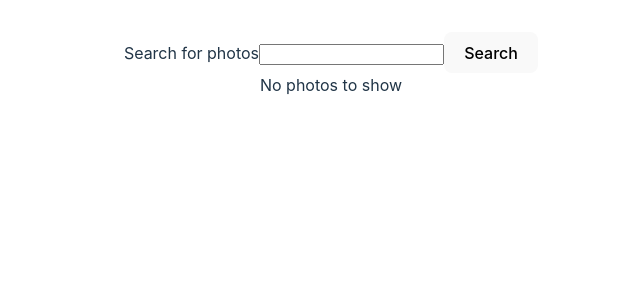
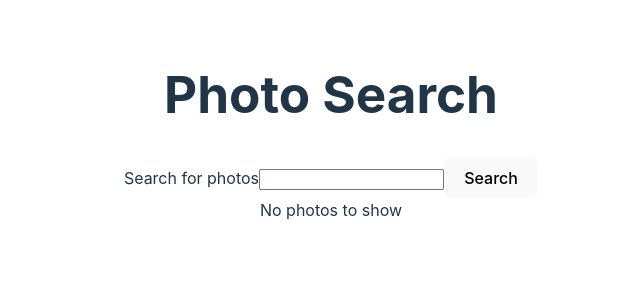
Before and after one commit to heathernfran/photo-search, a React (Vite) app: page / in a window 1280 px wide. Shown: the top 300 px of the page, without its empty margins (309-949 px from the left). Built offline with nearby package versions, Linux system fonts and the light colour scheme.

Commit message:
Add title for photo search app

```diff
--- a/src/App.tsx
+++ b/src/App.tsx
@@ -5,6 +5,7 @@ import "./App.css";
 function App() {
   return (
     <div>
+      <h1>Photo Search</h1>
       <Search />
       <Photos />
     </div>
```
